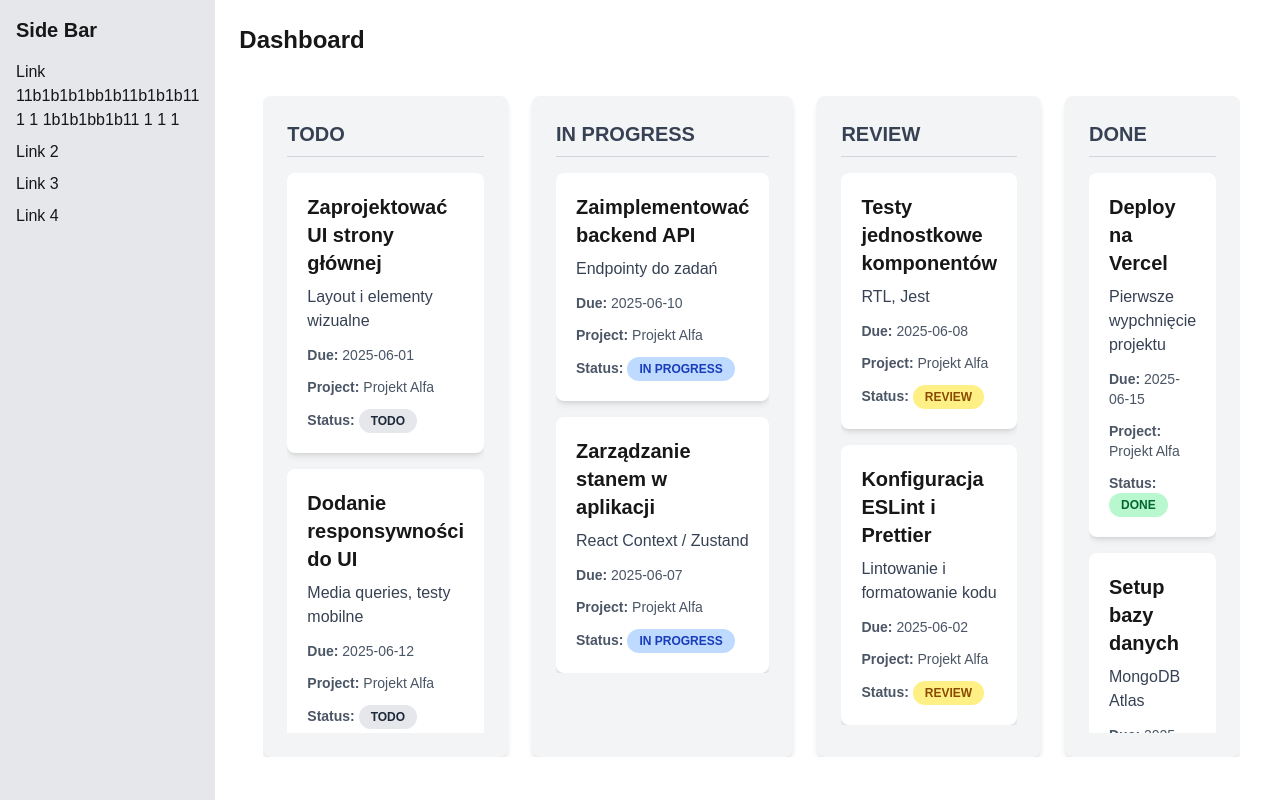
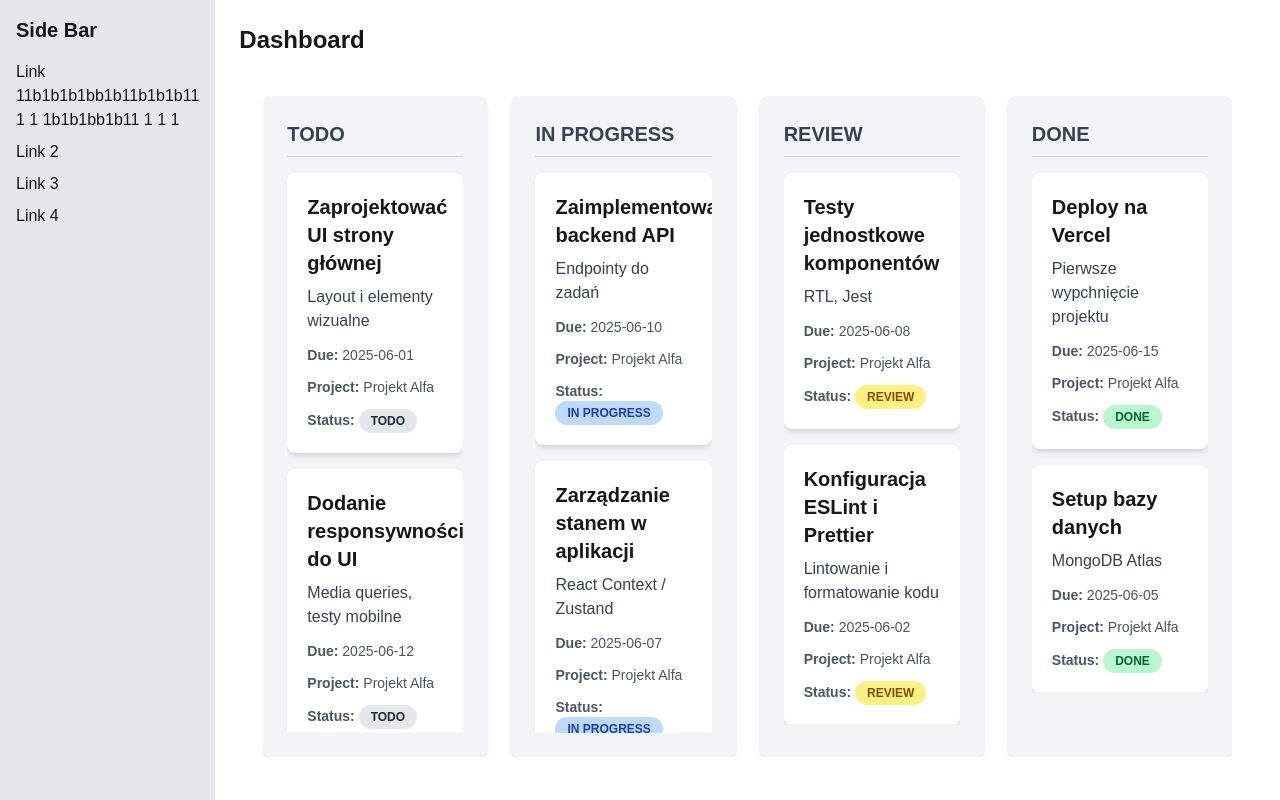
Before and after one commit to Przemek-Przybylak/kanban-app, a Next.js app: page /dashboard in a window 1280 px wide. Built offline with nearby package versions, Linux system fonts and the light colour scheme.

Commit message:
flex to grid changed in Canban Board component

```diff
--- a/src/components/kanban/CanbanBoard.tsx
+++ b/src/components/kanban/CanbanBoard.tsx
@@ -11,7 +11,7 @@ const statusColumn: Column[] = [
 
 export default function CanbanBoard({ tasks }: { tasks: Task[] }) {
   return (
-    <div className="flex gap-6 overflow-x-auto">
+    <div className="grid grid-cols-4 gap-6 overflow-x-auto">
       {statusColumn.map((column) => {
         const filteredTasks = tasks.filter(
           (task) => task.status === column.value
```
